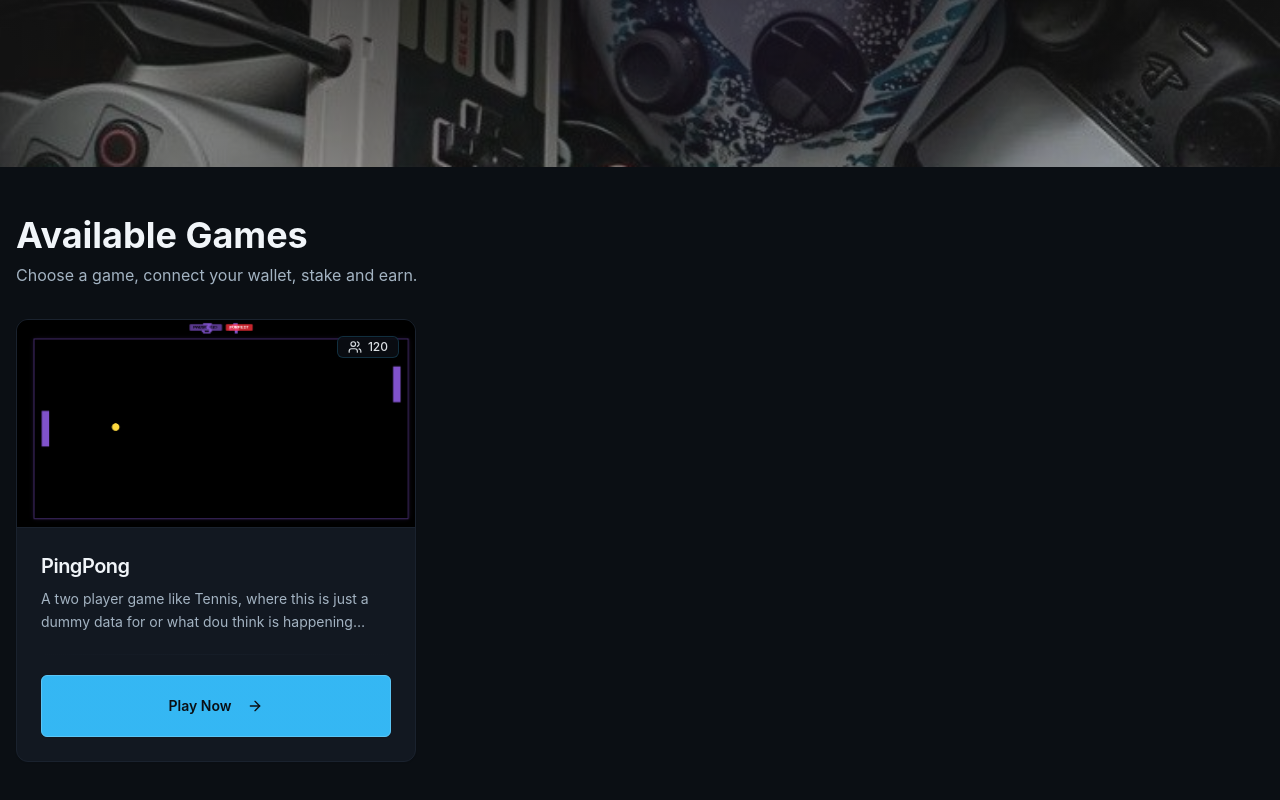
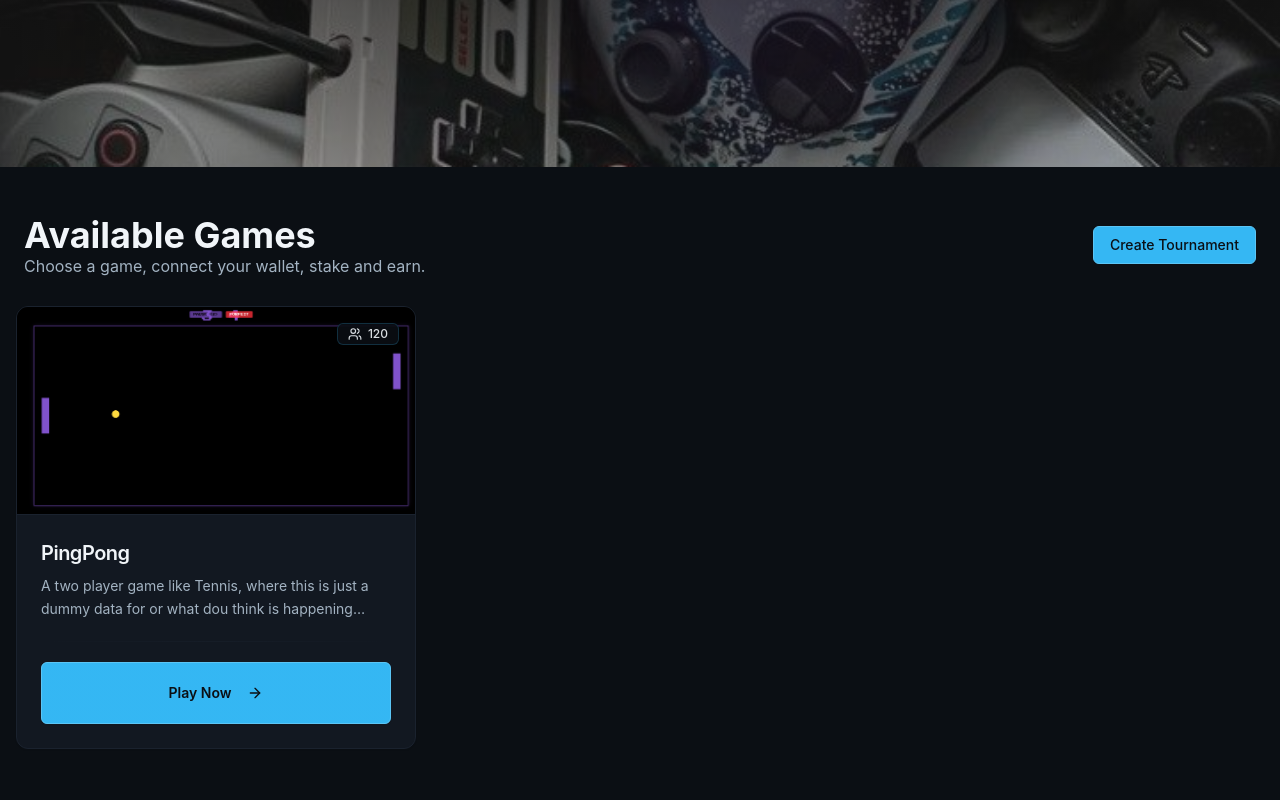
Before and after one commit to Biokes/lisk-hub, a React (Vite) app in the folder apps/web/: page / in a window 1280 px wide. Shown: the part 698-1498 px from the top of the page. Built offline with nearby package versions, Linux system fonts and the light colour scheme; a web font is replaced by a local one.

Commit message:
update: tournament creaton

```diff
--- a/apps/web/src/components/GameGrid.tsx
+++ b/apps/web/src/components/GameGrid.tsx
@@ -1,5 +1,7 @@
 import { GameCard } from "./GameCard";
 import type { Game } from "@shared/schema";
+import { Button } from "./ui/button";
+import { useToast } from "@/hooks/use-toast";
 
 interface GameGridProps {
   games: Game[];
@@ -7,22 +9,34 @@ interface GameGridProps {
 }
 
 export function GameGrid({ games, onPlayGame }: GameGridProps) {
+  const { toast } = useToast()
+  const handleCreateBounty = () => {
+    toast({
+      title: "",
+      description: "This feature is coming soon."
+    })
+  }
   return (
     <section className="py-12">
       <div className="container mx-auto px-4">
-        <div className="mb-8">
-          <h2 className="text-3xl md:text-4xl font-display font-bold mb-2 availableGame">
-            Available Games
-          </h2>
-          <p className="text-muted-foreground">
-            Choose a game, connect your wallet, stake and earn.
-          </p>
-        </div>
+        <header className="flex px-2 justify-between items-center mb-8">
+          <div className="">
+            <h2 className="text-lg md:text-4xl font-display font-bold mb-2 availableGame">
+              Available Games
+            </h2>
+            <p className="text-muted-foreground text-xs -mt-[10px] md:text-[1rem] md:-mt-[5px]">
+              Choose a game, connect your wallet, stake and earn.
+            </p>
+          </div>
+          <Button className="capitalize" onClick={handleCreateBounty}>
+            create Tournament
+          </Button>
+        </header>
 
         <div className="grid grid-cols-1 md:grid-cols-2 lg:grid-cols-3 gap-6">
           {games.map((game, index) => (
             <div key={index} className="animate-slide-up" style={{ animationDelay: `${index * 0.1}s` }}>
-              <GameCard game={game} onPlay={()=>onPlayGame(game.route)} />
+              <GameCard game={game} onPlay={() => onPlayGame(game.route)} />
             </div>
           ))}
         </div>
```
